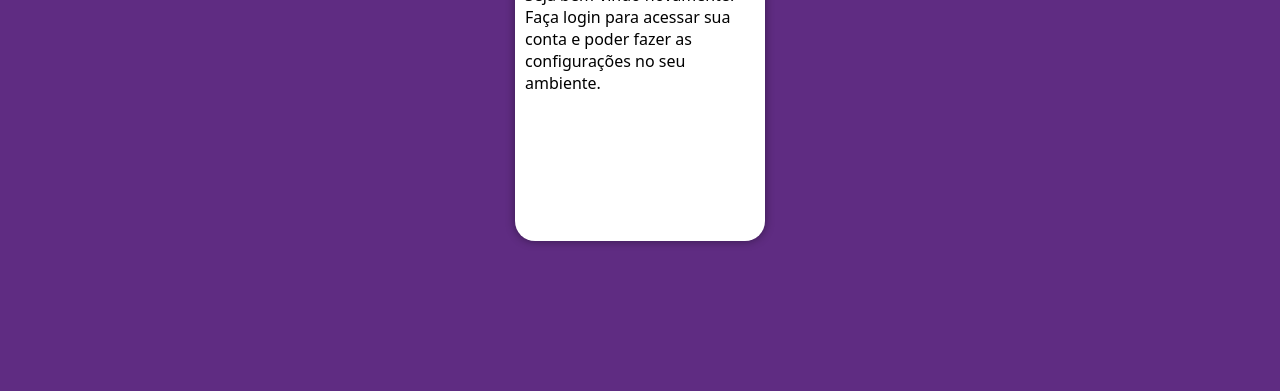
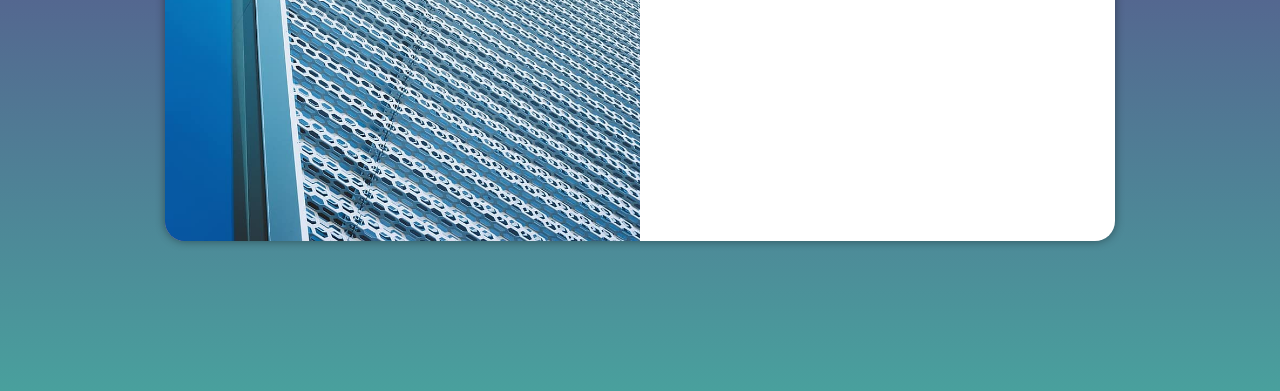
Before and after one commit to marcobmendes/projeto-login-1, a plain HTML site: page index.html in a window 1280 px wide. Shown: the part 409-800 px from the top of the page. Drawn offline with Linux system fonts and the light colour scheme.

Commit message:
Media Query para outras telas.

```diff
--- a/index.html
+++ b/index.html
@@ -5,6 +5,7 @@
     <meta name="viewport" content="width=device-width, initial-scale=1.0">
     <title>Login</title>
     <link rel="stylesheet" href="styles/style.css">
+    <link rel="stylesheet" href="styles/media-query.css">
 </head>
 <body>
     <main>
--- /dev/null
+++ b/styles/media-query.css
@@ -0,0 +1,44 @@
+@charset "UTF-8";
+
+@media screen and (min-width: 768px) and (min-width: 992px) {
+    body {
+        background-image: linear-gradient(to top, #49a09d, #5f2c82);
+    }
+
+    section#login {
+        width: 80vw;
+    }
+
+    section#login >div#imagem {
+        float: left;
+        width: 30%;
+        height: 100%;
+    }
+
+    section#login > div#formulario {
+        float: right;
+        width: 70%;
+
+    }
+}
+
+@media screen and (min-width: 992px) {
+    body {
+        background-image: linear-gradient(to top, #49a09d, #5f2c82);
+    }
+
+    section#login {
+        width: 950px;
+    }
+
+    section#login > div#imagem {
+        float: left;
+        width: 50%;
+        height: 100%;
+    }
+
+    section#login > div#formulario {
+        float:  right;
+        width: 50%;
+    }
+}
--- a/styles/style.css
+++ b/styles/style.css
@@ -37,6 +37,9 @@ section#login {
     height: 500px;
     border-radius: 20px;
     box-shadow: 0px 0px 10px rgba(0, 0, 0, 0.425);
+
+    transition: width 0.4s, heigth 0.4s;
+    transition-timing-function: ease;
 }
 
 section#login >div#imagem {
```
